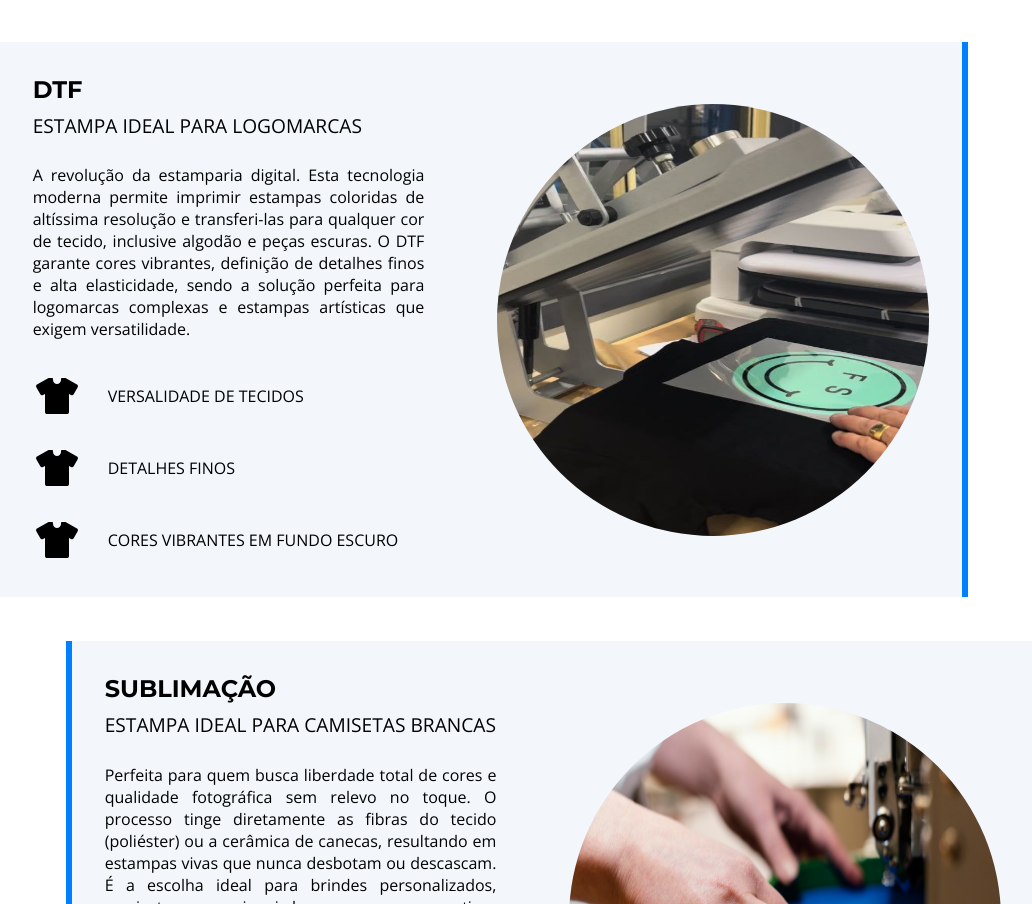
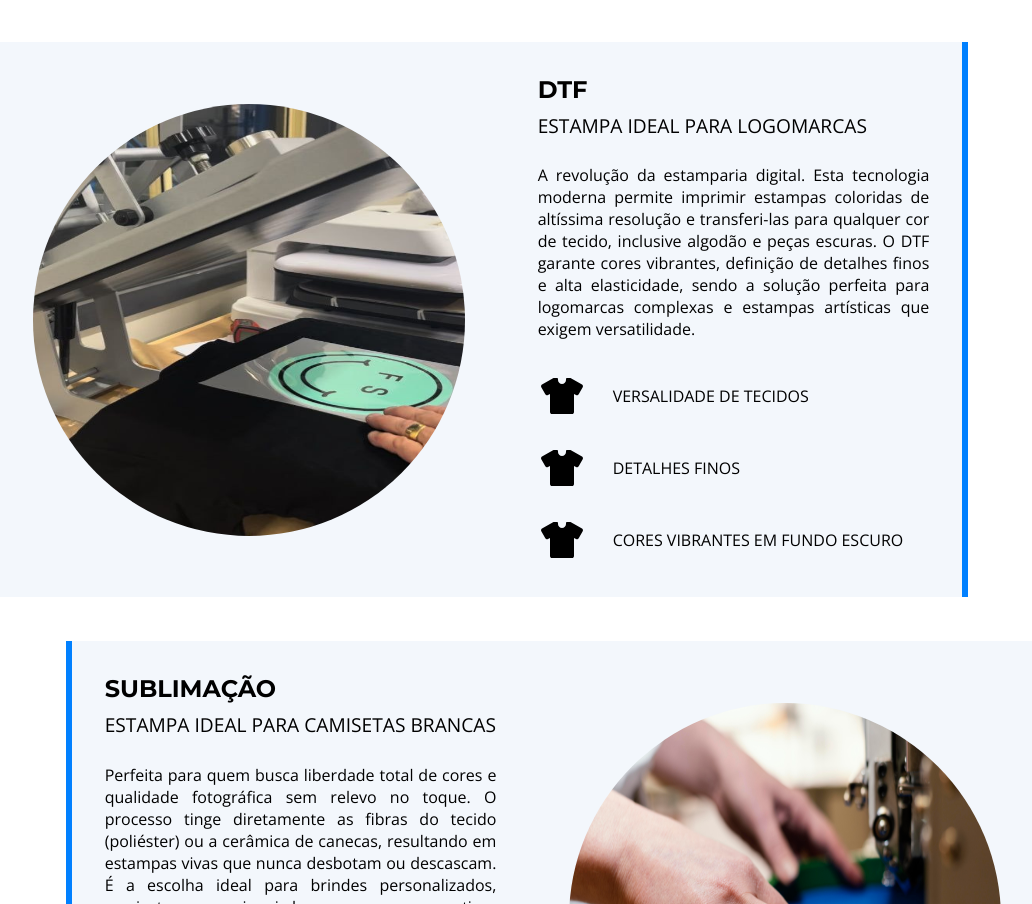
Before and after one commit to yngridpaiva/2025-2-vespertino-pi1-g8-2025-2, a plain HTML site: page sobre.html in a window 1280 px wide. Shown: the part 1471-2375 px from the top of the page, without its empty margins (123-1155 px from the left). Drawn offline with nearby package versions, Linux system fonts and the light colour scheme.

Commit message:
Central da Estampa

```diff
--- a/style.css
+++ b/style.css
@@ -836,6 +836,9 @@ footer p {
     border-right: 6px solid #0080FF;
 }
 
+.service-inner-right .service-image-wrapper {
+    order: -1;
+}
 
 
 
```
